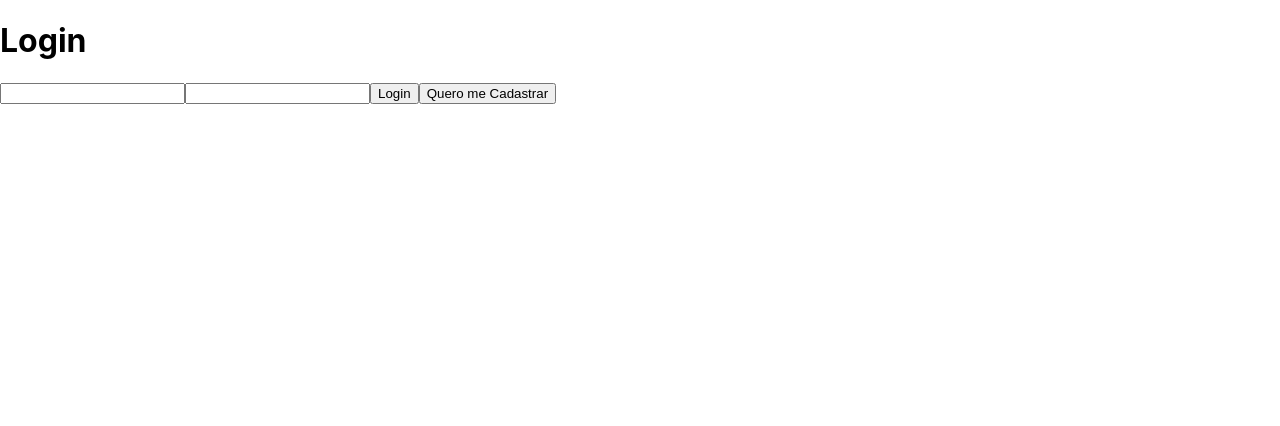
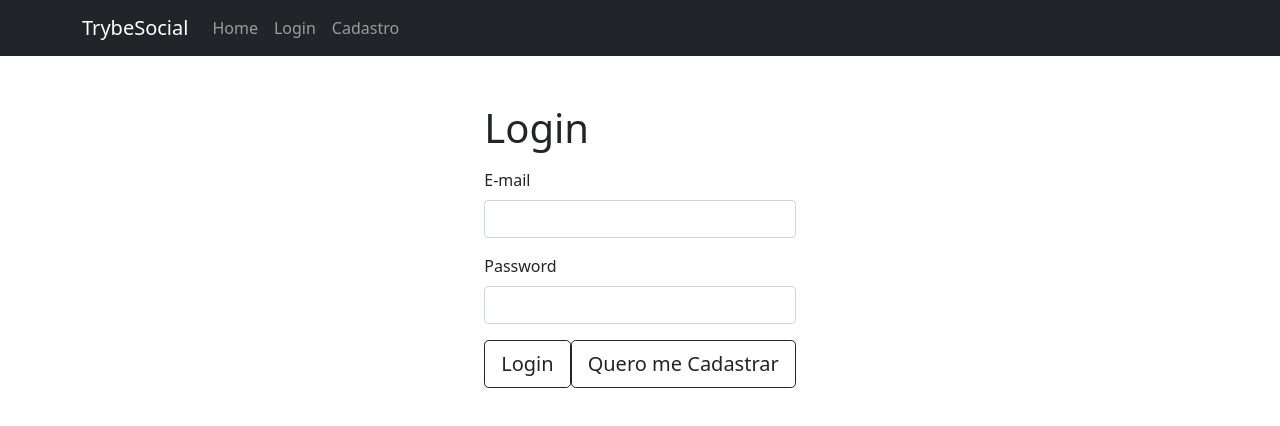
Before and after one commit to joaoreisjpk/TrybeSocial.server, a Next.js app in the folder client/: page /login in a window 1280 px wide. Shown: the top 426 px of the page. Built offline with nearby package versions, Linux system fonts and the light colour scheme.

Commit message:
installing bootstrap and making the default styles

```diff
--- a/client/package.json
+++ b/client/package.json
@@ -11,8 +11,10 @@
     "lint": "next lint"
   },
   "dependencies": {
+    "bootstrap": "5.1.3",
     "next": "12.1.0",
     "react": "17.0.2",
+    "react-bootstrap": "^2.2.0",
     "react-dom": "17.0.2"
   },
   "devDependencies": {
--- /dev/null
+++ b/client/src/components/Header.tsx
@@ -0,0 +1,21 @@
+import React from 'react';
+import { Container, Nav, Navbar, NavDropdown } from 'react-bootstrap';
+import Link from './Link';
+
+export default function Header() {
+  return (
+    <Navbar bg='dark' variant='dark' expand='lg'>
+      <Container className='d-flex justify-content-between'>
+        <Navbar.Brand href='#home'>TrybeSocial</Navbar.Brand>
+        <Navbar.Toggle aria-controls='basic-navbar-nav' />
+        <Navbar.Collapse id='basic-navbar-nav flex-grow-0'>
+          <Nav className='me-auto'>
+            <Link href='/main-page'>Home</Link>
+            <Link href='/login'>Login</Link>
+            <Link href='/cadastro'>Cadastro</Link>
+          </Nav>
+        </Navbar.Collapse>
+      </Container>
+    </Navbar>
+  );
+}
--- /dev/null
+++ b/client/src/components/Link.tsx
@@ -0,0 +1,19 @@
+import NextLink, { LinkProps } from 'next/link';
+import { AnchorHTMLAttributes, DetailedHTMLProps } from 'react';
+import { Nav } from 'react-bootstrap';
+
+interface AnchorProps
+  extends DetailedHTMLProps<
+    AnchorHTMLAttributes<HTMLAnchorElement>,
+    HTMLAnchorElement
+  > {
+  children: any;
+}
+
+export default function Link({ children, ...props }: LinkProps & AnchorProps) {
+  return (
+    <NextLink href={props.href} passHref>
+      <Nav.Link href='#'>{children}</Nav.Link>
+    </NextLink>
+  );
+}
--- a/client/src/pages/_app.tsx
+++ b/client/src/pages/_app.tsx
@@ -1,5 +1,6 @@
-import '../styles/globals.css'
-import type { AppProps } from 'next/app'
+import '../styles/globals.css';
+import 'bootstrap/dist/css/bootstrap.css';
+import type { AppProps } from 'next/app';
 
 function MyApp({ Component, pageProps }: AppProps) {
   return <Component {...pageProps} />
--- a/client/src/pages/login/index.tsx
+++ b/client/src/pages/login/index.tsx
@@ -1,9 +1,11 @@
 import Head from 'next/head';
 import { useRouter } from 'next/router';
 import { MouseEvent, useState } from 'react';
+import { Button, Container, Row, Col, Form } from 'react-bootstrap';
+import Header from '../../components/Header';
 
 export default function Login() {
-  const { push } = useRouter()
+  const { push } = useRouter();
   const [user, setUser] = useState('');
   const [password, setPassword] = useState('');
 
@@ -17,18 +19,18 @@ export default function Login() {
     const body = JSON.stringify({
       email: user,
       password,
-    })
+    });
 
-    const response = await fetch(`${URL}/auth/signin`, {
+    const response = (await fetch(`${URL}/auth/signin`, {
       method: 'POST',
       headers: {
-        'Content-Type': 'application/json'
+        'Content-Type': 'application/json',
       },
       body: body,
-    }).then(data => data.json()) as { acess_token: string} | any;
+    }).then((data) => data.json())) as { acess_token: string } | any;
 
-    if(response.acess_token) return push('/main-page')
-    alert("acesso negado");
+    if (response.acess_token) return push('/main-page');
+    alert('acesso negado');
   };
 
   return (
@@ -38,39 +40,52 @@ export default function Login() {
         <meta name='description' content='Generated by create next app' />
         <link rel='icon' href='/favicon.ico' />
       </Head>
-      <form action=''>
-        <h1 className='text-3xl font-bold'>Login</h1>
-        <input
+      <Header />
+      <Container className='d-flex flex-row flex justify-content-center mt-5'>
+        <Form action=''>
+          <Form.Group className='mb-3'>
+            <h1 className='mb-3'>Login</h1>
+            <Form.Label>E-mail</Form.Label>
+            <Form.Control
               type='text'
               name='user'
-          className='p-1 border-2 m-2 border-black'
+              className=''
               value={user}
               onChange={({ target }) => setUser(target.value)}
               id='user'
             />
-        <input
+          </Form.Group>
+          <Form.Group className='mb-3'>
+            <Form.Label>Password</Form.Label>
+            <Form.Control
               type='password'
               name='password'
-          className='p-1 border-2 m-2 border-black'
+              className=''
               value={password}
               onChange={({ target }) => setPassword(target.value)}
               id='password'
             />
-        <button
+          </Form.Group>
+          <Form.Group className='mb-3'>
+            <Button
+              variant='outline-dark'
+              size='lg'
               onClick={handleClick}
               type='submit'
-          className='px-1 py-0.5 border-2 m-2 border-black'
             >
               Login
-        </button>
-        <button
+            </Button>
+            <Button
+              variant='outline-dark'
+              size='lg'
+              type='button'
               onClick={() => push('/cadastro')}
-          type='submit'
-          className='px-1 py-0.5 border-2 m-2 border-black'
             >
               Quero me Cadastrar
-        </button>
-      </form>
+            </Button>
+          </Form.Group>
+        </Form>
+      </Container>
     </div>
   );
 }
--- a/client/src/styles/globals.css
+++ b/client/src/styles/globals.css
@@ -18,3 +18,8 @@ a {
 * {
   box-sizing: border-box;
 }
+
+div.container {
+  /*
+  max-width: 50%; */
+}
```
Also changed, not shown: client/src/pages/cadastro/index.tsx (+32 -24 lines), client/src/pages/main-page/index.tsx (+13 -3 lines), client/.eslintrc.json, 1 other file (tests, documents, lock files or other folders). Lines whose indentation alone changed are shown as unchanged.
